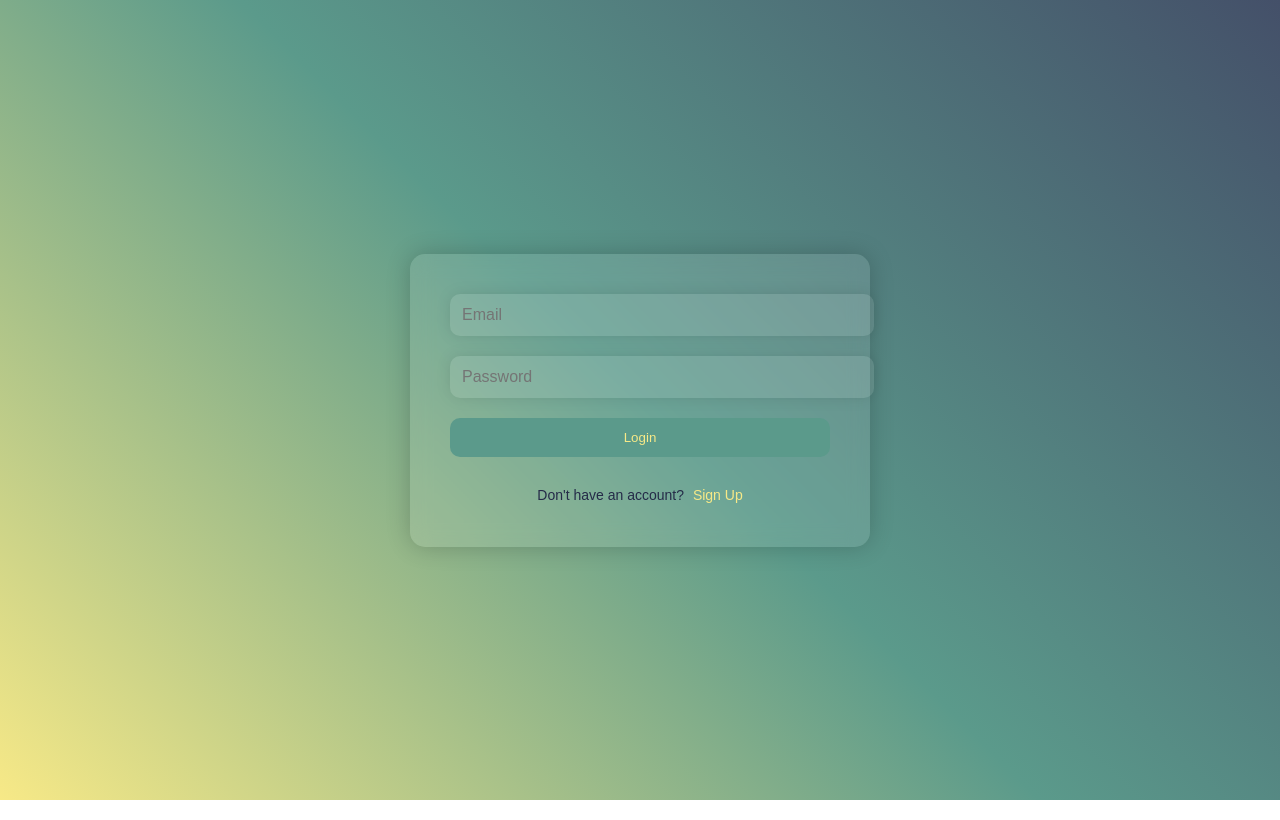
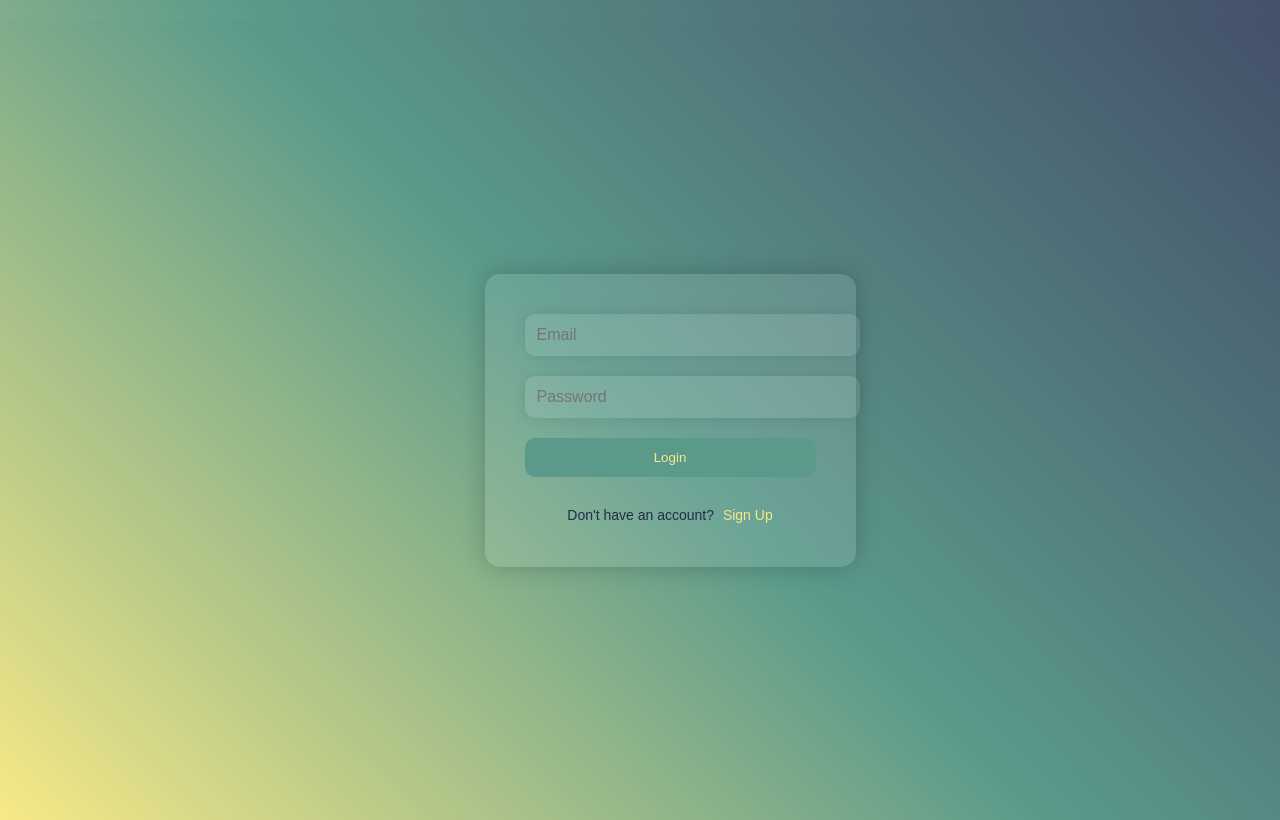
Before and after one commit to JaklinB/wheeloflife, a React (Create React App) app: page / in a window 1280 px wide. Built offline with nearby package versions, Linux system fonts and the light colour scheme; no server answers.

Commit message:
fixed scroll in wheel page

```diff
--- a/src/App.css
+++ b/src/App.css
@@ -9,8 +9,8 @@ body, html {
   display: flex;
   justify-content: center;
   align-items: center;
-  min-height: 100%;
-  background: linear-gradient(45deg, #F7E987, #5B9A8B, #445069);
+  height: 100vh;
+  /* background: linear-gradient(45deg, #F7E987, #5B9A8B, #445069); */
 }
 
 .auth-form {
--- a/src/index.css
+++ b/src/index.css
@@ -3,7 +3,7 @@
   justify-content: center;
   align-items: center;
   height: 100vh;
-  background: linear-gradient(45deg, #F7E987, #5B9A8B, #445069);
+  /* background: linear-gradient(45deg, #F7E987, #5B9A8B, #445069); */
 }
 
 .auth-form {
--- a/src/pages/WheelOfLife.css
+++ b/src/pages/WheelOfLife.css
@@ -1,9 +1,19 @@
+body, html {
+  margin: 0;
+  padding: 0;
+  font-family: 'Arial', sans-serif;
+  min-height: 100vh;
+  background: linear-gradient(45deg, #F7E987, #5B9A8B, #445069);
+  background-attachment: fixed;
+}
+
 .container {
-  display: flex;
+  display: grid;
   flex-direction: column;
   align-items: center;
   justify-content: center;
   min-height: 100%;
+  margin: 20px;
 }
 
 .logout-button {
```
